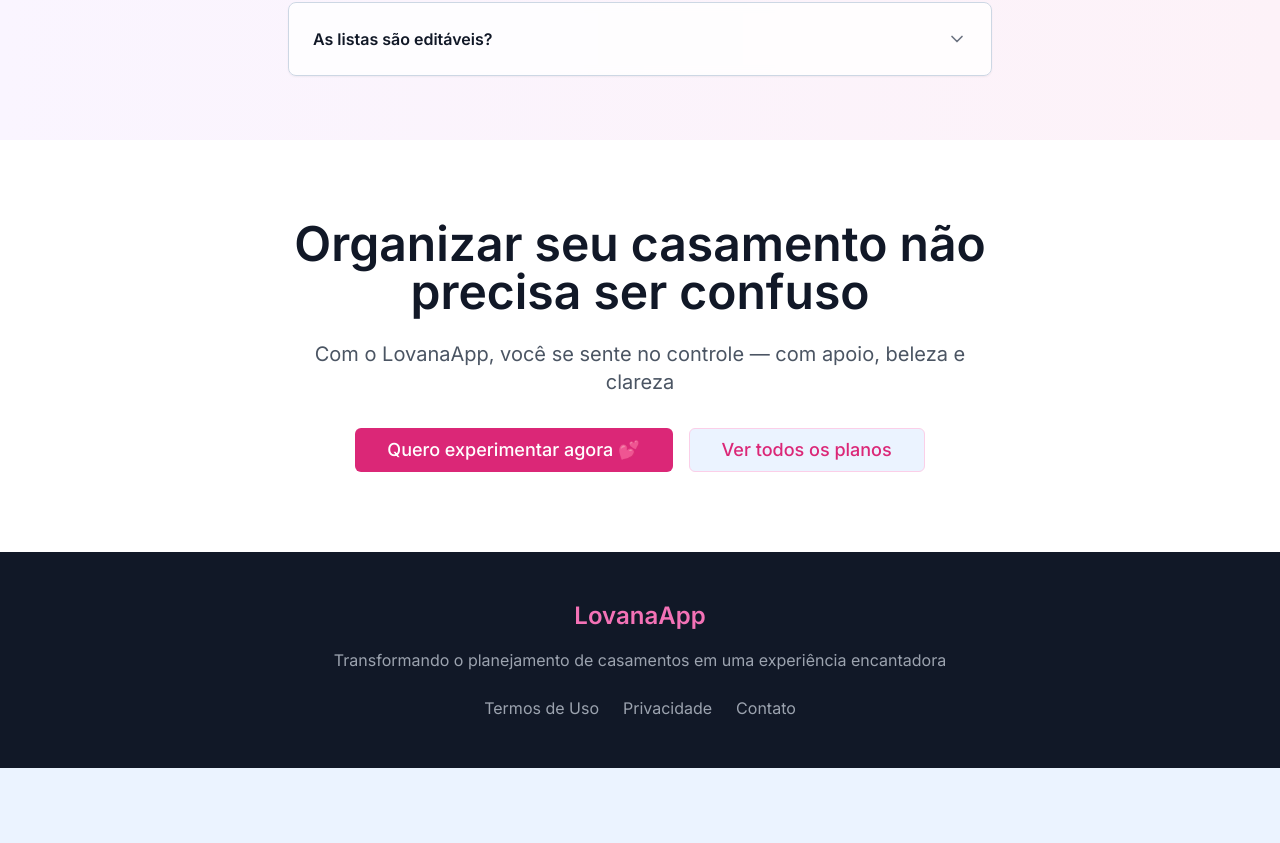
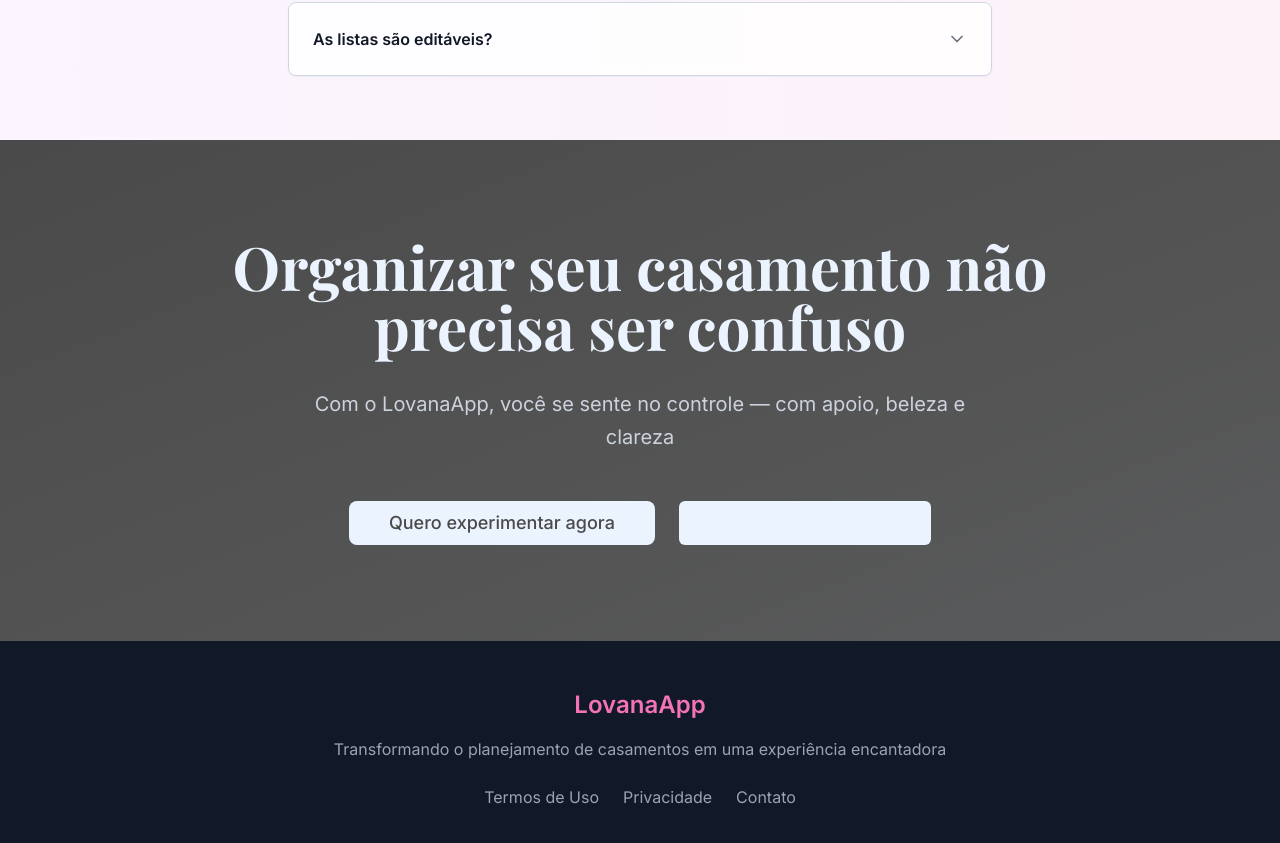
Before and after one commit to alanagastaldi/our-story-central, a React (Vite) app: page / in a window 1280 px wide. Shown: the part 3996-4839 px from the top of the page. Before the commit the page ends 4764 px from the top, so only its background shows below. Built offline with nearby package versions, Linux system fonts and the light colour scheme.

Commit message:
Ajustar design da landing page
Ajustei o design da seção de rodapé da landing page para que corresponda ao restante da página, garantindo consistência visual.

```diff
--- a/src/pages/Index.tsx
+++ b/src/pages/Index.tsx
@@ -377,21 +377,21 @@ const Index = () => {
       </section>
 
       {/* CTA Final */}
-      <section className="py-20 px-4 bg-white">
+      <section className="py-24 px-6 bg-gradient-to-br from-foreground to-foreground/90 text-background">
         <div className="container mx-auto max-w-4xl text-center">
-          <h2 className="text-4xl md:text-5xl font-bold text-gray-900 mb-6">
+          <h2 className="text-4xl lg:text-6xl font-serif font-bold mb-8">
             Organizar seu casamento não precisa ser confuso
           </h2>
-          <p className="text-xl text-gray-600 mb-8 max-w-2xl mx-auto">
+          <p className="text-xl text-background/80 mb-12 max-w-2xl mx-auto leading-relaxed">
             Com o LovanaApp, você se sente no controle — com apoio, beleza e clareza
           </p>
-          <div className="flex flex-col sm:flex-row gap-4 justify-center">
+          <div className="flex flex-col sm:flex-row gap-6 justify-center">
             <Link to="/formulario-pos-pagamento">
-              <Button size="lg" className="bg-pink-600 hover:bg-pink-700 text-lg px-8 py-3">
-                Quero experimentar agora 💕
+              <Button size="lg" className="bg-background text-foreground hover:bg-background/90 text-lg px-10 py-4 rounded-lg transition-all duration-300 hover:shadow-xl">
+                Quero experimentar agora
               </Button>
             </Link>
-            <Button variant="outline" size="lg" className="text-lg px-8 py-3 border-pink-200 text-pink-600 hover:bg-pink-50">
+            <Button variant="outline" size="lg" className="text-lg px-10 py-4 border-background/30 text-background hover:bg-background hover:text-foreground transition-all duration-300">
               Ver todos os planos
             </Button>
           </div>
```
